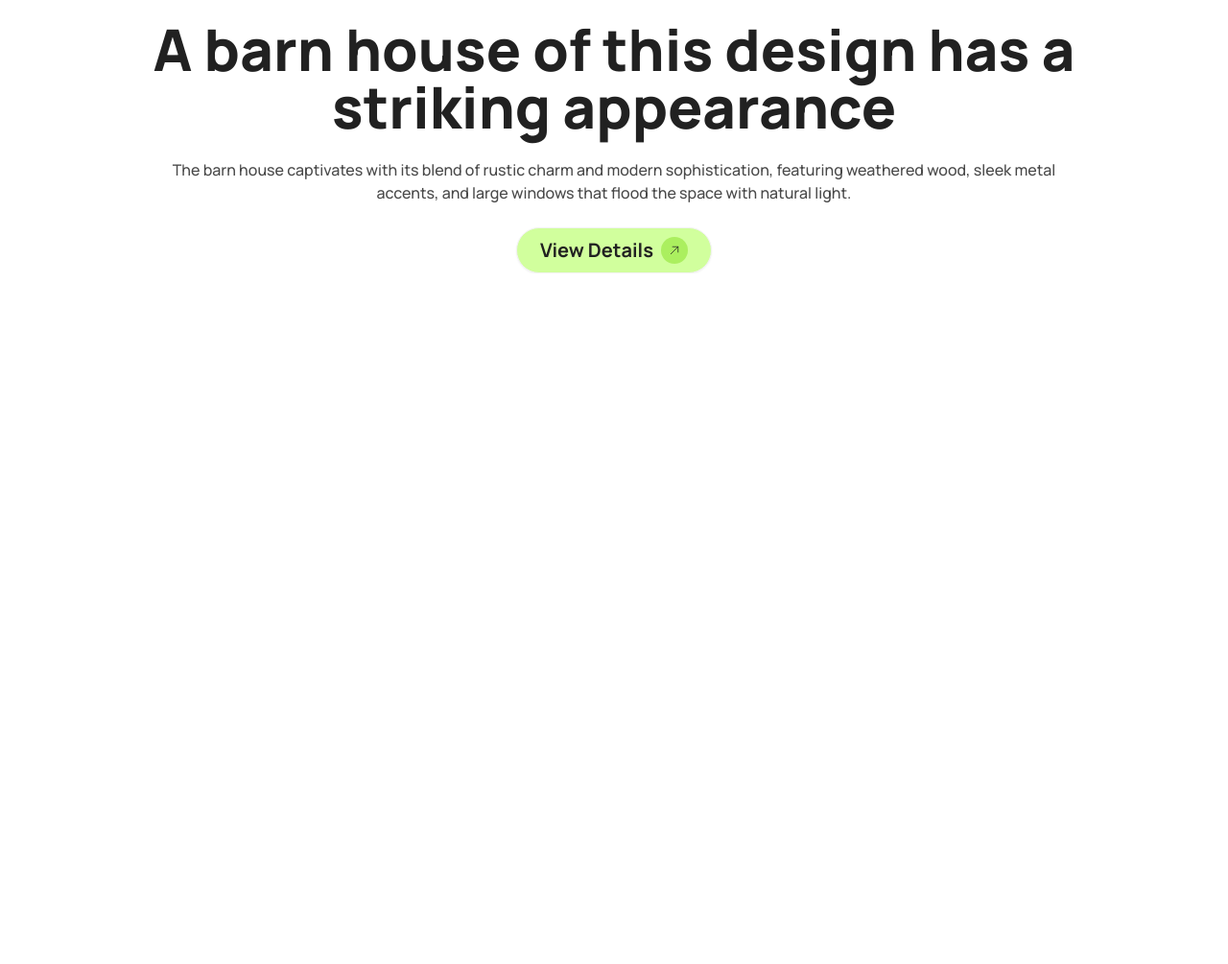
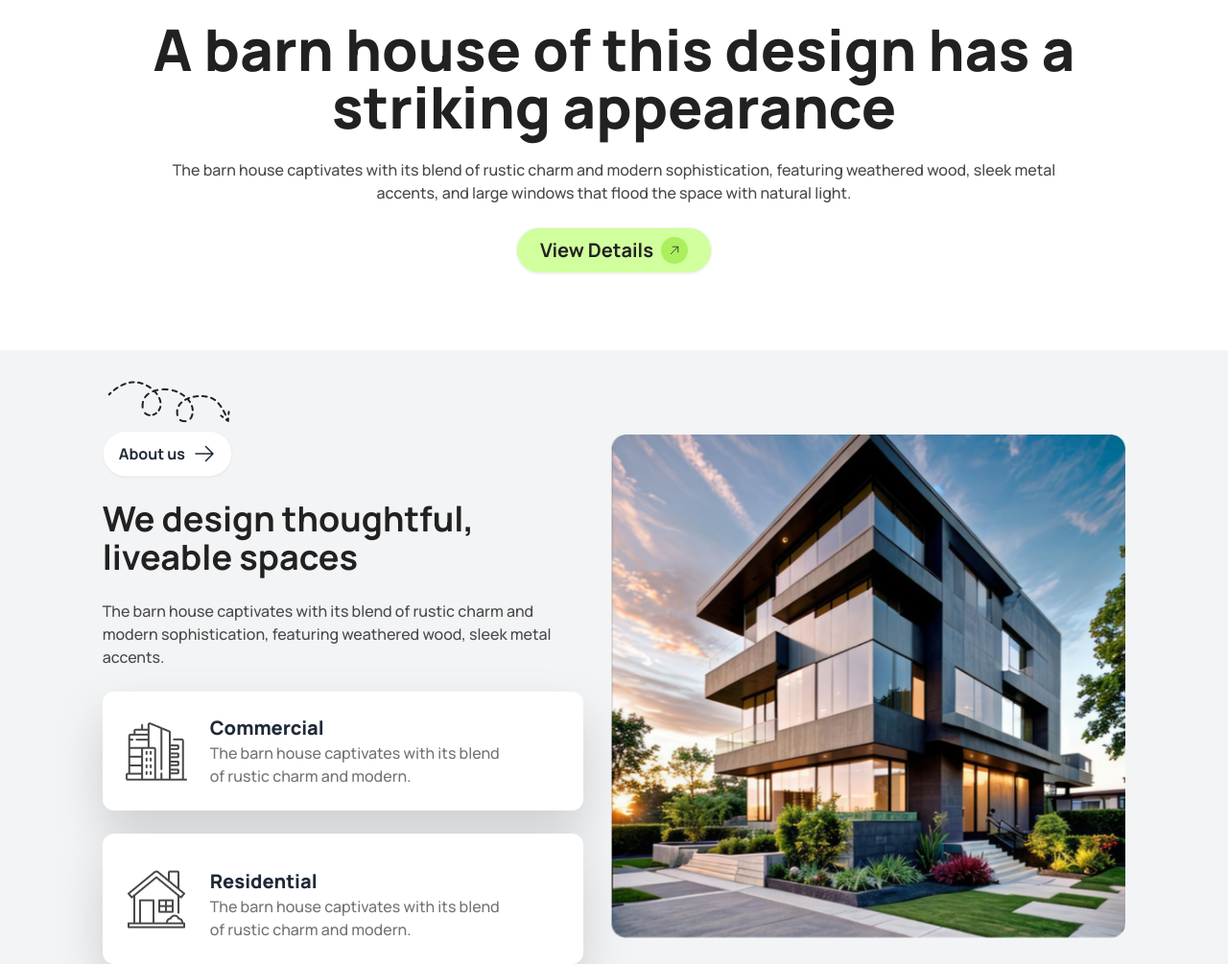
Before and after one commit to RaihanRafi12/assignment-3, a plain HTML site: page index.html in a window 1280 px wide. Shown: the part 537-1542 px from the top of the page at 96% size. Before the commit the page ends 822 px from the top, so only its background shows below. Drawn offline with nearby package versions, Linux system fonts and the light colour scheme.

Commit message:
We Design Section

```diff
--- a/index.html
+++ b/index.html
@@ -79,7 +79,7 @@
 
         <!-- A bran house -->
 
-         <div class="w-11/12  mx-auto lg:w-10/12 space-y-6 pb-25">
+         <div class="w-11/12  mx-auto lg:w-10/12 pb-20 space-y-6">
             <div>
               <img class="mx-auto" src="assets/banner.png" alt="">
             </div>
@@ -101,7 +101,52 @@
     </header>
 
     <main>
+      <!-- we design -->
 
+      <section class="bg-gray-100 pt-8">
+        <img class="hidden lg:block w-25 ml-28" src="assets/Vector.png" alt="">
+        <div class="lg:flex gap-7 justify-between w-11/12 lg:w-10/12 mx-auto">
+           <div class="text-center lg:text-left space-y-6">
+
+            <button class="btn p-1 bg-[#ffffff] py-2 px-4 rounded-full font-bold mt-2 text-base font-manrope">About us
+            <svg xmlns="http://www.w3.org/2000/svg" fill="none" viewBox="0 0 24 24" stroke-width="1.5" stroke="currentColor" class="size-6">
+                <path stroke-linecap="round" stroke-linejoin="round" d="M13.5 4.5 21 12m0 0-7.5 7.5M21 12H3" />
+              </svg>
+            </button>
+
+
+            <h1 class="text-4xl font-bold text-[#212121]">We design thoughtful, <br>liveable spaces</h1>
+            <p class="text-base font-medium text-[#494949]">The barn house captivates with its blend of rustic charm and <br>
+                modern sophistication, featuring weathered wood, sleek metal accents.</p>
+
+            <div class="flex gap-6  bg-white rounded-xl drop-shadow-2xl items-center p-6 mb-6">
+                <div>
+                <img src="assets/commercial.png" alt="">
+                </div>
+                <div>
+                    <h3 class="text-xl font-extrabold">Commercial</h3>
+                    <p class="text-[#737373] font-medium text-base">The barn house captivates with its blend <br>of rustic charm and modern.</p>
+                </div>
+            </div>
+
+            <div class="flex gap-6 bg-white rounded-xl drop-shadow-2xl items-center p-6 mb-6 space-y-3 ">
+                <div class>
+                <img src="assets/residential.png" alt="">
+                </div>
+                <div>
+                    <h3 class="text-xl font-extrabold">Residential</h3>
+                    <p class="text-[#737373] font-medium text-base">The barn house captivates with its blend <br>of rustic charm and modern.</p>
+                </div>
+            </div>
+
+           </div>
+
+          <div class="mt-3">
+            <img src="assets/Rectangle.png" alt="">
+          </div>
+
+        </div>
+      </section>
 
     </main>
     <footer>
```
